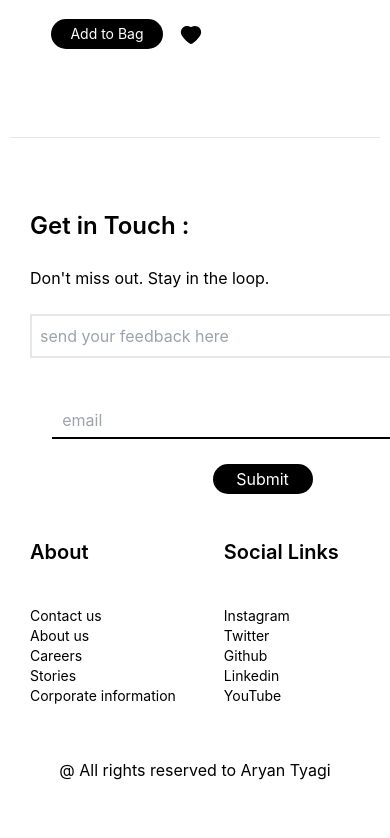
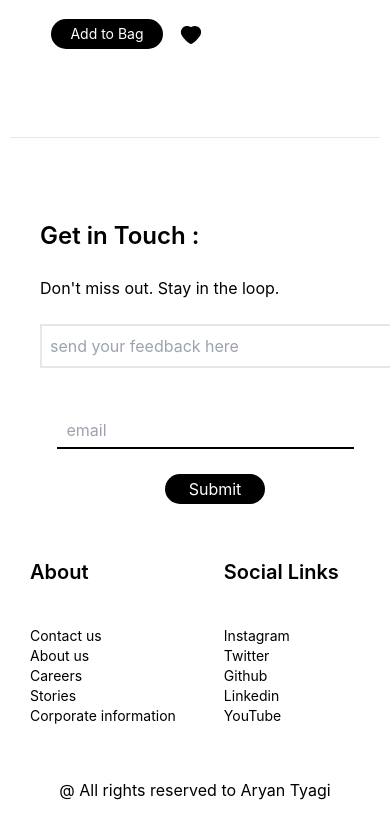
Before and after one commit to Aryan3007/react-nike-web, a React (Create React App) app: page / in a window 390 px wide. Shown: the part 8892-9730 px from the top of the page. Built offline with nearby package versions, Linux system fonts and the light colour scheme.

Commit message:
footer fix

```diff
--- a/src/components/Footer.js
+++ b/src/components/Footer.js
@@ -13,7 +13,7 @@ const Footer = () => {
   return (
     <>
       <div className=" w-full p-12 flex flex-row justify-between  footer upfoot">
-        <div>
+        <div className="mobilefooter">
           <h1 className="text-2xl font-semibold my-6">Get in Touch :</h1>
 
           <h2>Don't miss out. Stay in the loop.</h2>
--- a/src/index.css
+++ b/src/index.css
@@ -225,6 +225,10 @@ code {
   background-image: url(https://images.unsplash.com/photo-1557683316-973673baf926?ixlib=rb-4.0.3&ixid=M3wxMjA3fDB8MHxwaG90by1wYWdlfHx8fGVufDB8fHx8fA%3D%3D&auto=format&fit=crop&w=2029&q=80);
 }
 @media only screen and (max-width: 600px) {
+  .mobilefooter{
+    width: 100%;
+    padding: 10px;
+  }
   .authen{
     display: none;
   }
```
